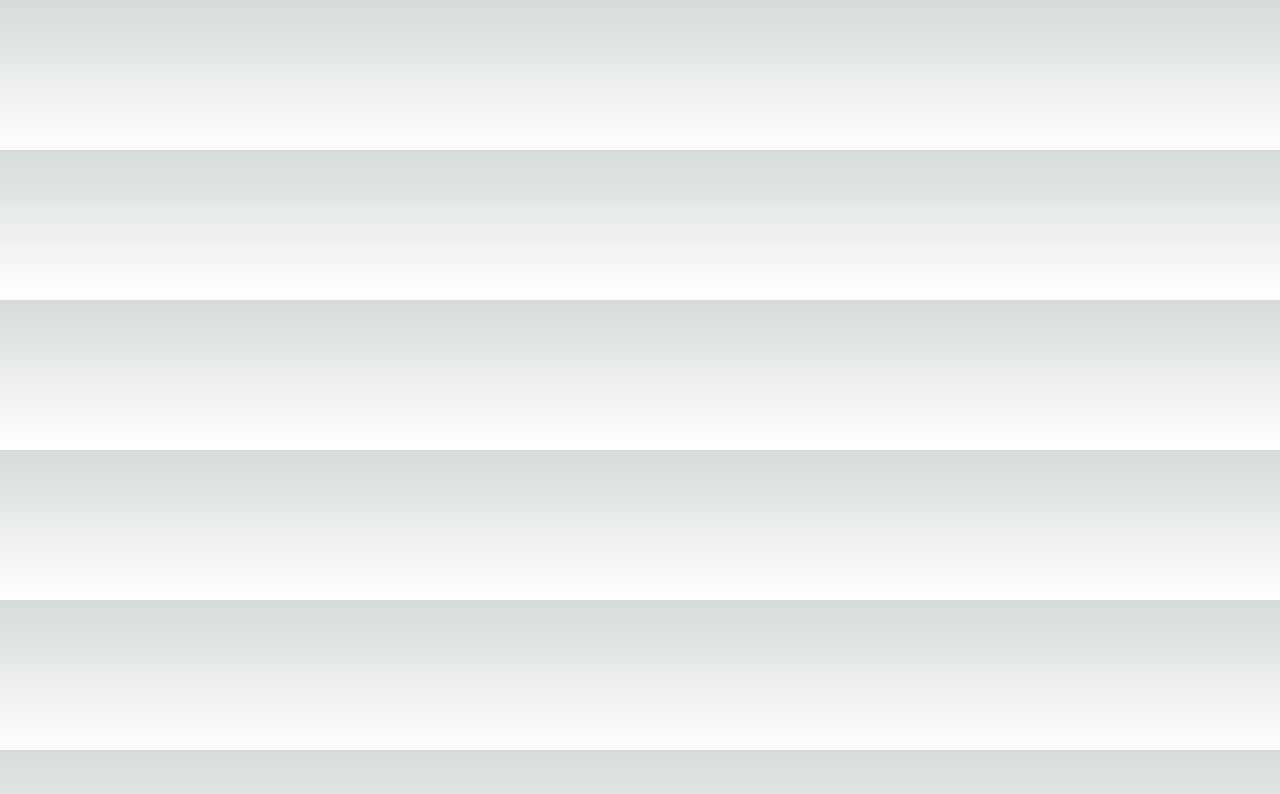
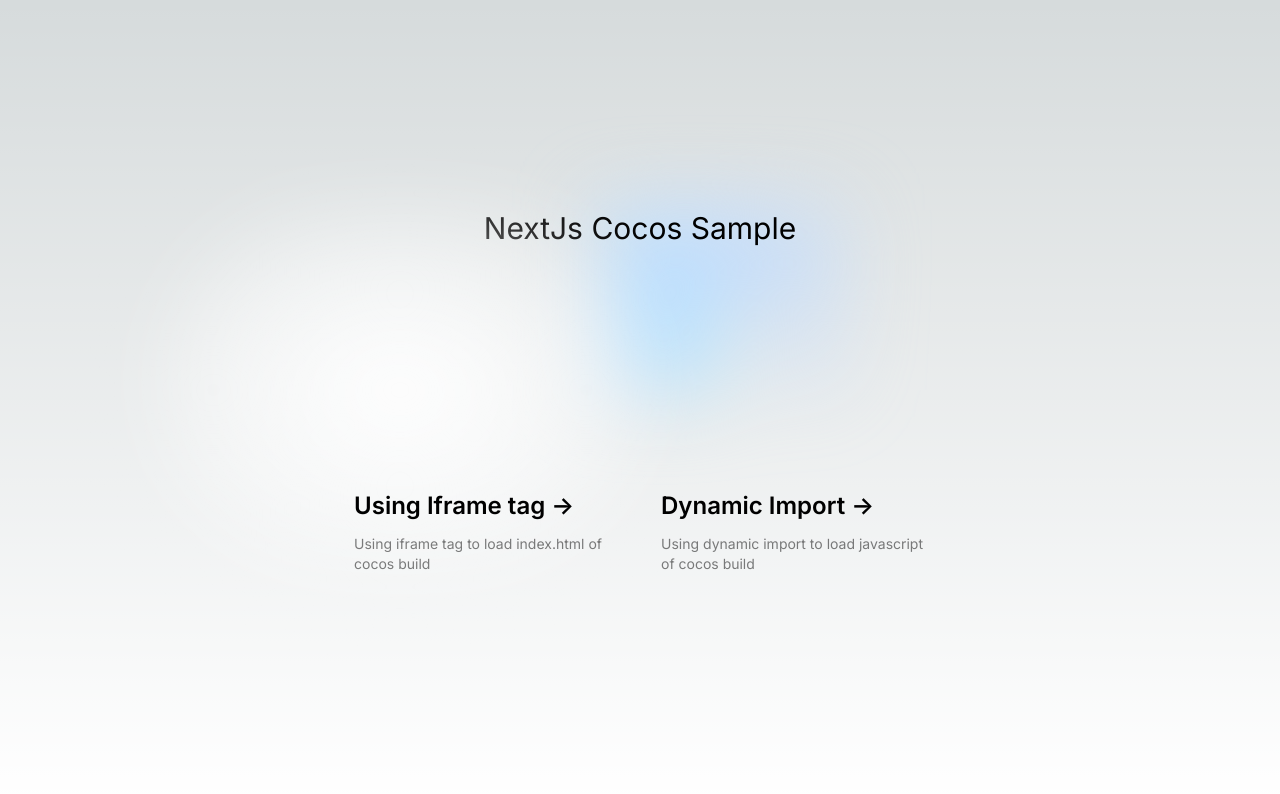
Before and after one commit to luangpronet/nextJs-cocos-sample, a Next.js app: page / in a window 1280 px wide. Shown: the top 794 px of the page. Built offline with nearby package versions, Linux system fonts and the light colour scheme.

Commit message:
Update code

```diff
--- a/app/layout.tsx
+++ b/app/layout.tsx
@@ -1,6 +1,7 @@
 import type { Metadata } from "next";
 import { Inter } from "next/font/google";
 import "./globals.css";
+import { useEffect } from "react";
 
 const inter = Inter({ subsets: ["latin"] });
 
@@ -17,7 +18,7 @@
   return (
     <html lang="en">
       <body className={inter.className}>
-        {/* {children} */}
+        {children}
         {/* <div style={{ width: "100vw", height: "100vh" }}>
           <div
             style={{
@@ -26,7 +27,7 @@
               position: "relative",
             }}
           > */}
-        <canvas id="GameCanvas" tabIndex={99}></canvas>
+        {/* <canvas id="GameCanvas" tabIndex={99}></canvas> */}
         {/* </div>
         </div> */}
         <script src="src/system.bundle.js" charSet="utf-8"></script>
```
